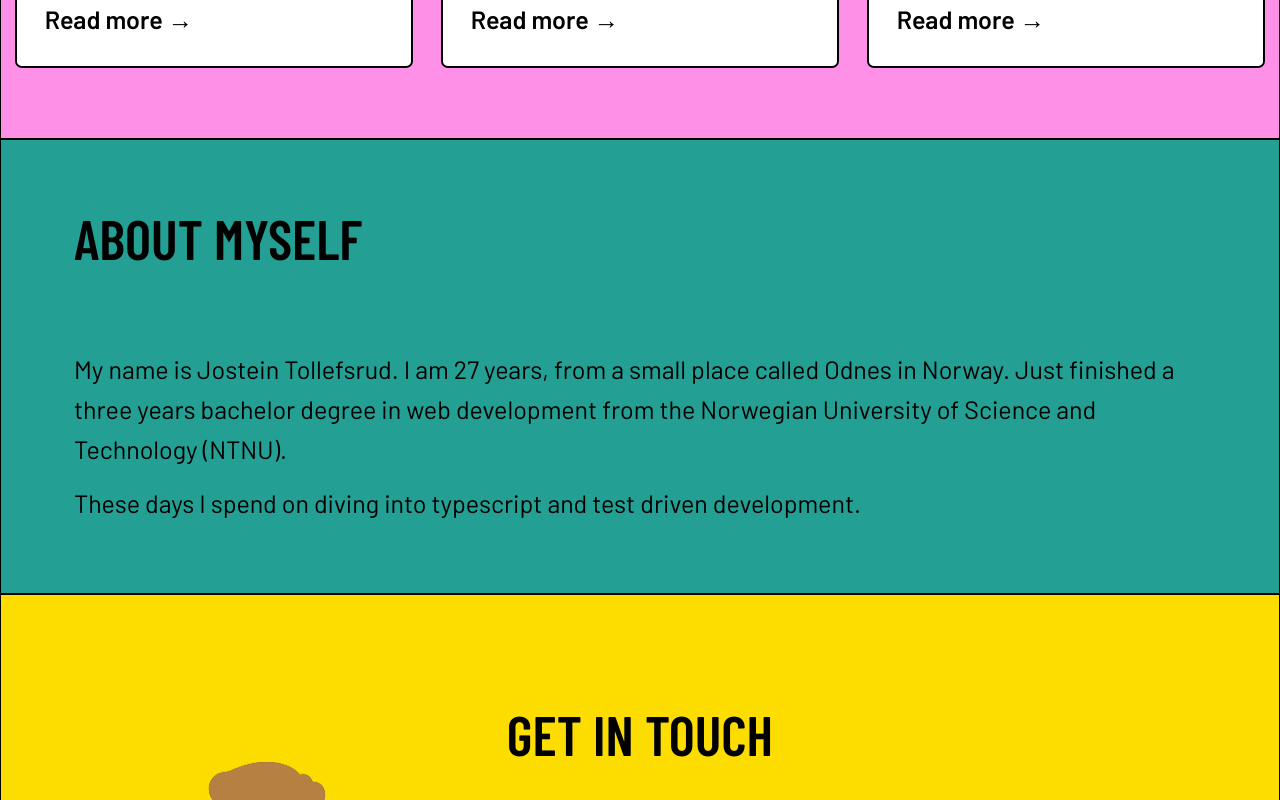
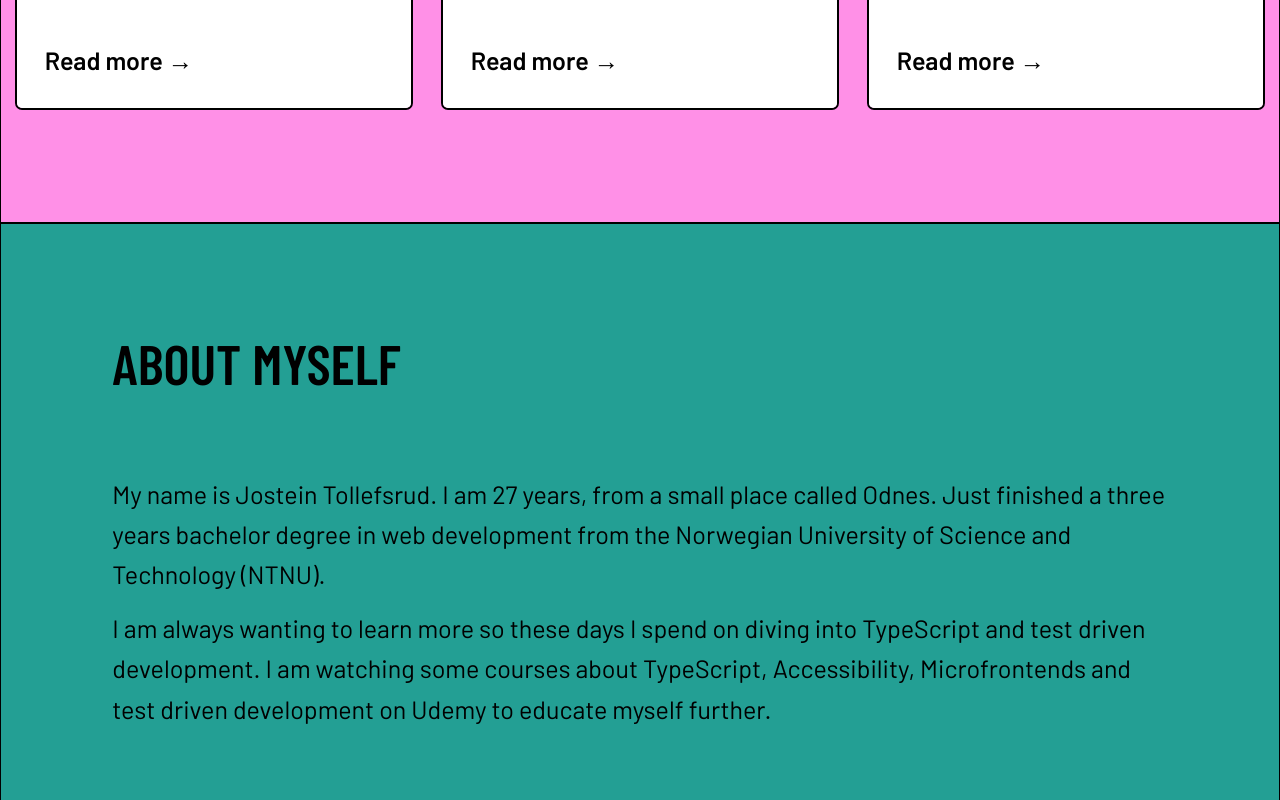
Before and after one commit to jostein-tollefsrud/portfolio, a Next.js app: page / in a window 1280 px wide. Shown: the part 1560-2360 px from the top of the page. Built offline with nearby package versions, Linux system fonts and the light colour scheme.

Commit message:
updated about

```diff
--- /dev/null
+++ b/src/components/AboutSection.tsx
@@ -0,0 +1,26 @@
+const AboutSection = () => {
+  return (
+    <section id='about' className='section-about'>
+      <div className='section-about__container'>
+        <h2 className='heading-secondary u-margin-bottom-large'>
+          About myself
+        </h2>
+        <p>
+          My name is Jostein Tollefsrud. I am 27 years, from a small place
+          called Odnes. Just finished a three years bachelor degree in web
+          development from the Norwegian University of Science and Technology
+          (NTNU).
+        </p>
+        <p>
+          {' '}
+          I am always wanting to learn more so these days I spend on diving into
+          TypeScript and test driven development. I am watching some courses
+          about TypeScript, Accessibility, Microfrontends and test driven
+          development on Udemy to educate myself further.
+        </p>
+      </div>
+    </section>
+  );
+};
+
+export default AboutSection;
--- a/src/pages/index.tsx
+++ b/src/pages/index.tsx
@@ -10,6 +10,7 @@ import Card from '@/components/Card';
 import PortfolioImg from '../../public/images/min-portfolio.png';
 import PlantmanagerImg from '../../public/images/ntnu-plant-manager.png';
 import BachelorImg from '../../public/images/refurbishing-huset.png';
+import AboutSection from '@/components/AboutSection';
 
 const Home: NextPage = () => {
   return (
@@ -83,23 +84,7 @@ const Home: NextPage = () => {
         </section>
 
         {/* #### ABOUT #### */}
-        <section id='about' className='section-about'>
-          <div className='section-about__container'>
-            <h2 className='heading-secondary u-margin-bottom-large'>
-              About myself
-            </h2>
-            <p>
-              My name is Jostein Tollefsrud. I am 27 years, from a small place
-              called Odnes in Norway. Just finished a three years bachelor
-              degree in web development from the Norwegian University of Science
-              and Technology (NTNU).
-            </p>
-            <p>
-              These days I spend on diving into typescript and test driven
-              development.
-            </p>
-          </div>
-        </section>
+        <AboutSection />
 
         {/* #### CONTACT #### */}
         <section id='contact' className='section-contact'>
--- a/src/styles/pages/_home.scss
+++ b/src/styles/pages/_home.scss
@@ -44,13 +44,13 @@
 .section-projects {
   background-color: var(--color-pink);
   border: var(--border-1);
-  padding: 5rem 1rem;
+  padding: 8rem 1rem;
 }
 
 .section-about {
   background-color: var(--color-green);
   border: var(--border-1);
-  padding: 5rem;
+  padding: 8rem;
 
   &__container {
     max-width: var(--max-width-text);
```
